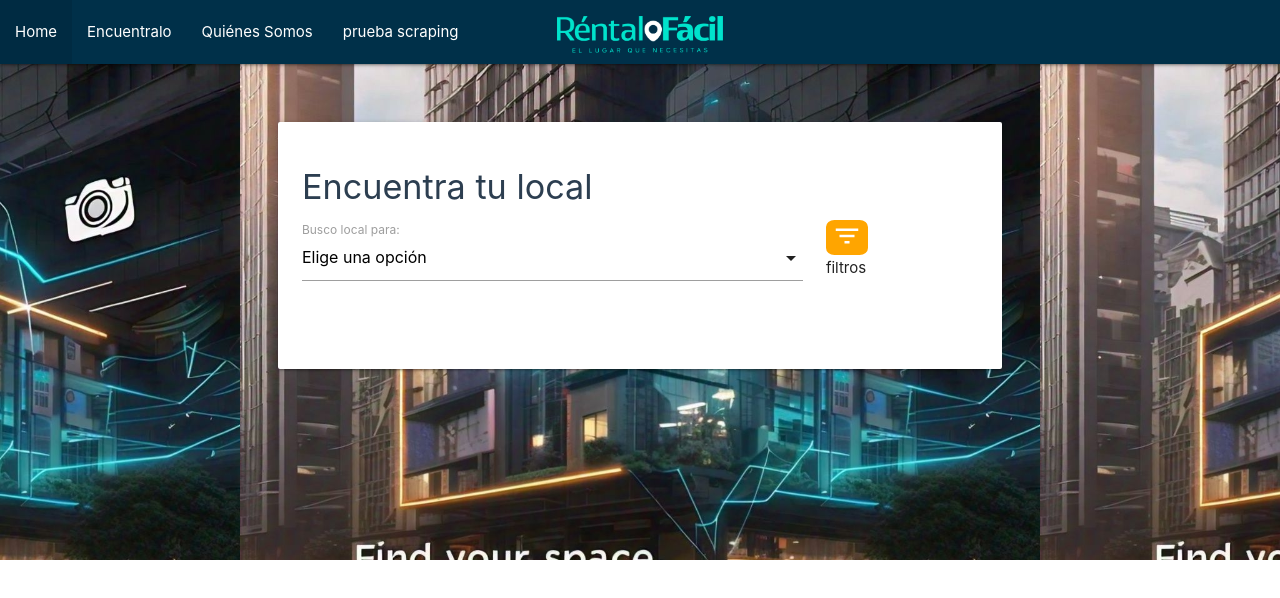
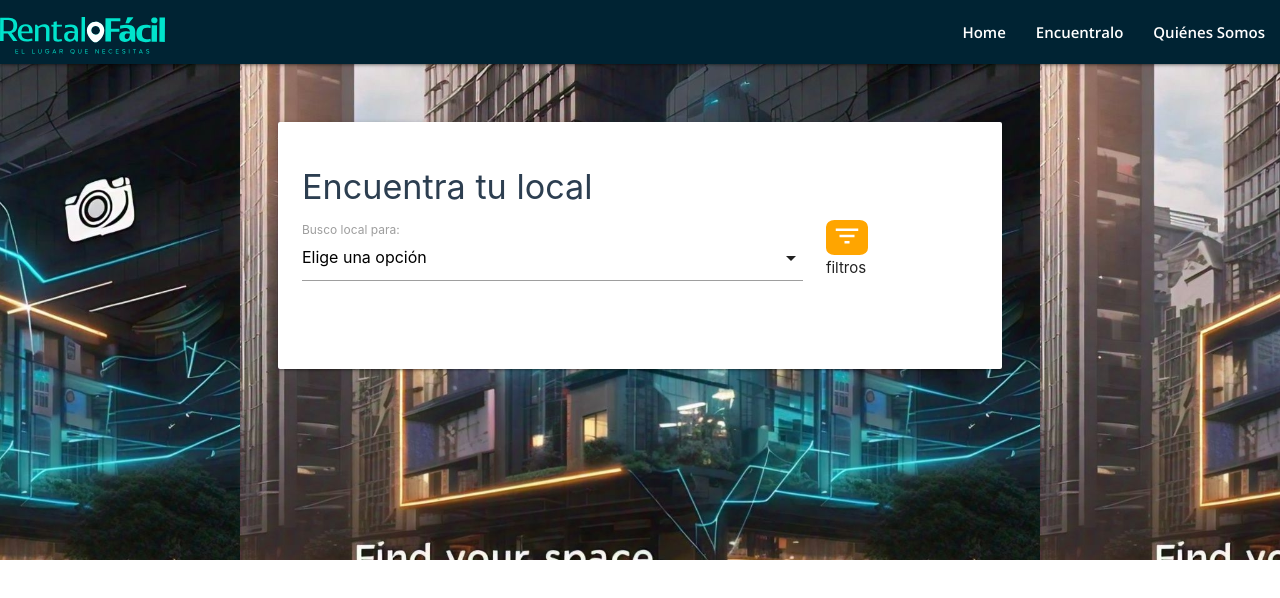
Before and after one commit to AleixerCalderon/RentaloFacil, a plain HTML site: page client/cliente/index.html in a window 1280 px wide. Drawn offline with nearby package versions, Linux system fonts and the light colour scheme; some packages are replaced by stand-ins of ours.

Commit message:
Se cambia el logo y la distribución del header

```diff
--- a/client/cliente/assets/styles.css
+++ b/client/cliente/assets/styles.css
@@ -2,7 +2,16 @@
 #view-container {
   margin-top: 50px;
 }
-
+header{
+  background-color: #002333;
+}
+header nav{
+  background-color: #002333;
+  max-width: 1280px;
+  margin: auto;
+  font-family: "Open Sans", sans-serif;
+  font-weight:600;
+}
 h4 {
   color: #2c3e50;
 }
@@ -33,7 +42,7 @@ h4 {
 }
 
 .brand-logo img {
-  width: 26%;
+  width: 55%;
   vertical-align: middle;
 }
 
@@ -68,7 +77,6 @@ body {
 }
 
 .header {
-  background-color: rgb(0, 48, 73);
   color: white;
 }
 
@@ -94,13 +102,6 @@ body {
 .highlight {
   background-color: rgb(50, 205, 50);
   color: white;
-}
-
-.teal {
-  background-color: rgb(0, 48, 73) !important;
-  /* background-color: rgb(64, 224, 208) !important;
-    background-color: rgb(255, 165, 0) !important;
-    background-color: rgb(50, 205, 50) !important; */
 }
 
 .light-blue {
--- a/client/cliente/index.html
+++ b/client/cliente/index.html
@@ -1,34 +1,40 @@
 <!DOCTYPE html>
 <html lang="en">
+
 <head>
-    <meta charset="UTF-8">
-    <meta name="viewport" content="width=device-width, initial-scale=1.0">
-    <title>SPA - Simple Navigation</title>
+    <meta charset="UTF-8" />
+    <meta name="viewport" content="width=device-width, initial-scale=1.0" />
+    <title>Rentalo Fácil | El lugar que necesitas</title>
     <!-- Materialize CSS -->
-    <link href="https://cdnjs.cloudflare.com/ajax/libs/materialize/1.0.0/css/materialize.min.css" rel="stylesheet">
-    <link href="https://fonts.googleapis.com/icon?family=Material+Icons" rel="stylesheet">
+    <link href="https://cdnjs.cloudflare.com/ajax/libs/materialize/1.0.0/css/materialize.min.css" rel="stylesheet" />
+    <link href="https://fonts.googleapis.com/icon?family=Material+Icons" rel="stylesheet" />
+    <link rel="preconnect" href="https://fonts.googleapis.com">
+    <link rel="preconnect" href="https://fonts.gstatic.com" crossorigin>
+    <link
+        href="https://fonts.googleapis.com/css2?family=Inter:ital,opsz,wght@0,14..32,100..900;1,14..32,100..900&family=Open+Sans:ital,wght@0,300..800;1,300..800&display=swap"
+        rel="stylesheet">
     <script src="https://maps.googleapis.com/maps/api/js?key=AIzaSyBA6pM_xbKlxqACuLcLz9u9g5dRMXWppCI"></script>
-    <link rel="stylesheet" href="./assets/styles.css">
+    <link rel="stylesheet" href="./assets/styles.css" />
 </head>
+
 <body>
-
     <!-- Menú de navegación -->
+    <header>
         <nav>
-        <div class="nav-wrapper teal">
-            <a href="#!" class="brand-logo center">
-                <img  src="./assets/Logo-rentaloFacil-v1.png">
-
+            <div class="nav-wrapper">
+                <a href="#!" class="brand-logo">
+                    <img src="./assets/logo-rentalofacil.svg" />
                 </a>
-            <ul id="nav-mobile" class="left hide-on-med-and-down">
+                <ul id="nav-mobile" class="right hide-on-med-and-down">
                     <li><a href="#" data-view="home">Home</a></li>
                     <li><a href="#" data-view="encuentralo">Encuentralo</a></li>
                     <li><a href="#" data-view="about">Quiénes Somos</a></li>
-                <li><a href="#" data-view="form">prueba scraping</a></li>
-
+                    <!-- <li><a href="#" data-view="form">prueba scraping</a></li> -->
                 </ul>
                 <!-- <button class="btn waves-effect btn-p" id="btnViabilidad" >Análisis de viabilidad</button>               -->
             </div>
         </nav>
+    </header>
     <!-- <button id="btn" onclick="darDetalleLocal()">Ver Detalle</button> -->
     <!-- Contenedor de vistas dinámicas -->
     <div id="view-container" class="container row">
@@ -40,6 +46,6 @@
     <script src="https://code.jquery.com/jquery-3.6.0.min.js"></script>
     <!-- Script de la aplicación -->
     <script type="module" src="app.js"></script>
+</body>
 
-</body>
 </html>
```
Also changed, not shown: client/cliente/assets/logo-rentalofacil.svg (added). Lines whose indentation alone changed are shown as unchanged.
